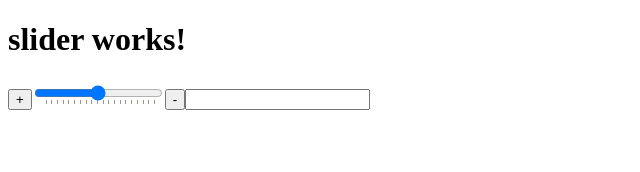
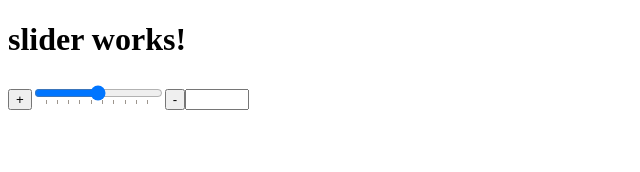
Before and after one commit to kartikchawla22/SliderComponent, an Angular app: page / in a window 1280 px wide. Shown: the top 172 px of the page, without its empty margins (0-640 px from the left). Built offline with nearby package versions, Linux system fonts and the light colour scheme.

Commit message:
plus minus

```diff
--- a/src/app/slider/slider.component.html
+++ b/src/app/slider/slider.component.html
@@ -1,9 +1,9 @@
 <form>
   <button (click)="increase(slid, slidval)">+</button>
-  <input list= scale for="slidervalue" type="range" min="1" max="100" step = {{step}} oninput="slidervalue.value = Slider.value" name="Slider" #slid>
+  <input  list= scale for="slidervalue" type="range" min = "1" max = "101" step = {{step}} oninput="slidervalue.value = Slider.value" name="Slider" #slid>
   <datalist id = scale>
 <option *ngFor="let item of items; let i=index">{{i*5}}</option>
   </datalist>
   <button (click)="decrease(slid, slidval)">-</button>
-  <input type="text" for="Slider" max = "100" oninput="Slider.value = slidervalue.value" name="slidervalue" #slidval>
+  <input  step = {{step}} type="number" for="Slider" max = "101" min = "1" oninput="Slider.value = slidervalue.value" name="slidervalue" #slidval>
 </form>
--- a/src/app/slider/slider.component.ts
+++ b/src/app/slider/slider.component.ts
@@ -9,34 +9,34 @@ export class SliderComponent implements OnInit {
   constructor() {
     this.items.length = 22;
    }
-step=1;
+step=2;
 items = [];
   increase(slid, slidval) {
     if (slid.value >= 90) {
-      this.step =5;
-      slid.value += 5;
+      this.step = 5;
     }
     else
-    {this.step = 1;
-      slid.value++;
+    {this.step = 2;
     }
+    slid.value++;
     slidval.value = slid.value;
-    console.log(this.items.length);
+    // console.log(this.items.length);
   }
 
 
   decrease(slid, slidval) {
-    if (slid.value > 90) {
-      slid.value -= 5;
+   if (slid.value >= 90) {
       this.step =5;
     }
     else
-    {
-      this.step = 1;
-      slid.value--;
+    {this.step = 2;
     }
+
+  slid.value--;
+  // console.log(slid.value);
     slidval.value = slid.value;
   }
+
 
 
   ngOnInit() {
```
